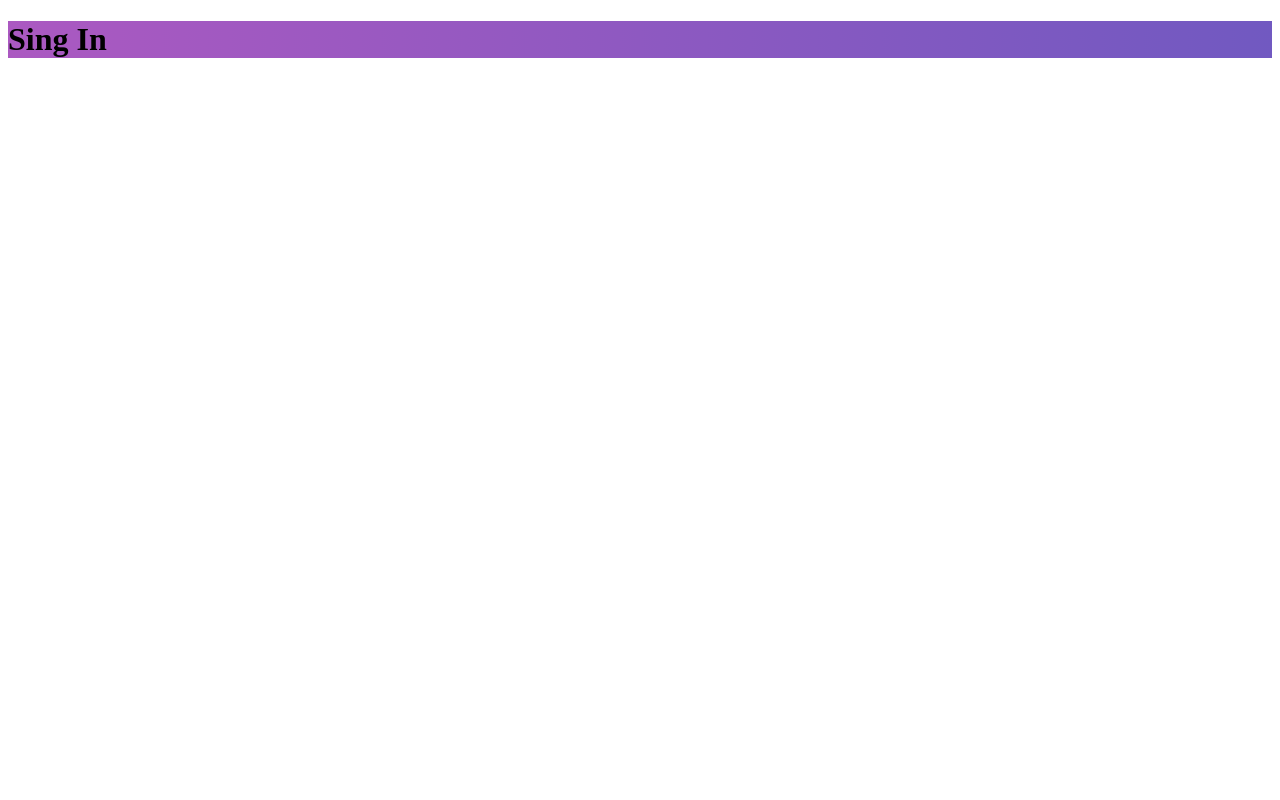
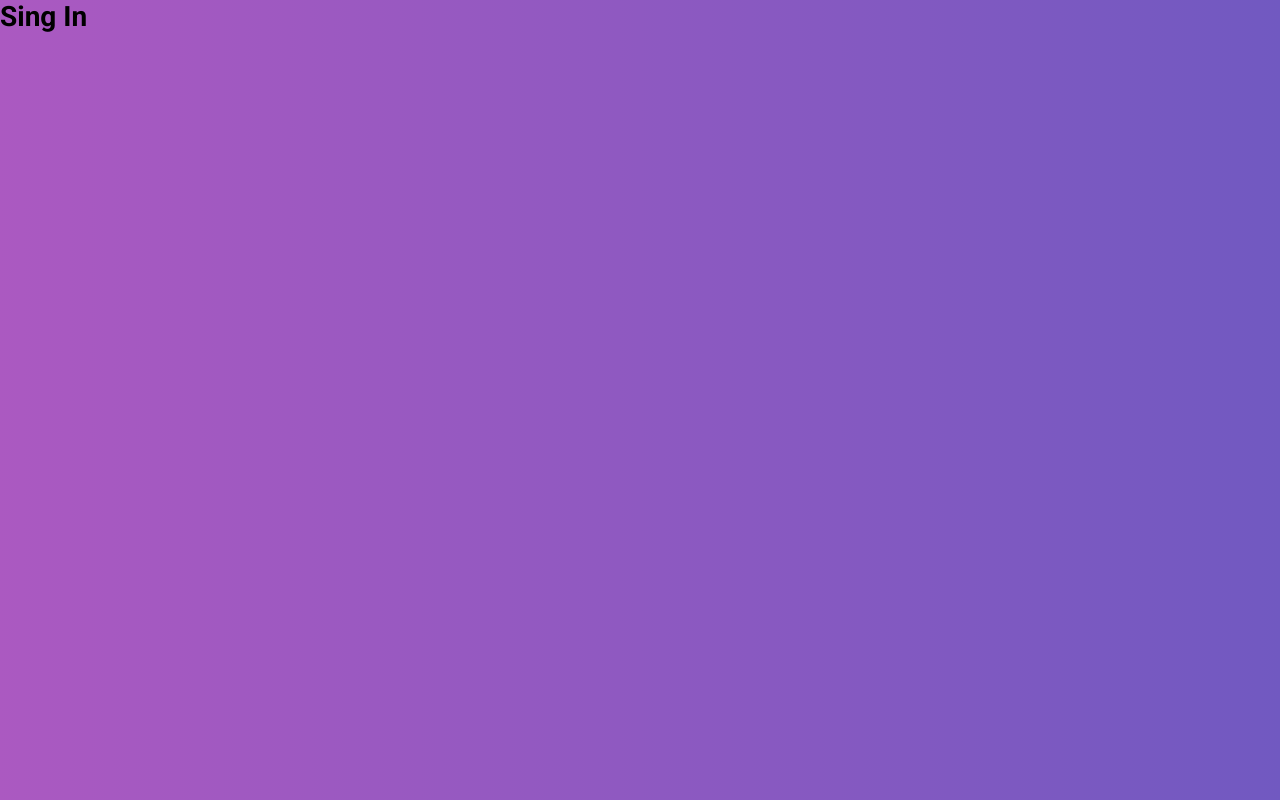
Before and after one commit to wellingtoncalixto/Gostack8.0-RocketSeat, a React (Create React App) app in the folder gobarber-front/: page / in a window 1280 px wide. Built offline with nearby package versions, Linux system fonts and the light colour scheme; the HTML template or start-up script is replaced by a standard one.

Commit message:
Estilos Globais

```diff
--- a/gobarber-front/src/App.js
+++ b/gobarber-front/src/App.js
@@ -6,10 +6,13 @@
 import Routes from './routes/index';
 import history from './services/history';
 
+import GlobalStyle from './styles/global';
+
 function App() {
   return (
     <Router history={history}>
       <Routes />
+      <GlobalStyle />
     </Router>
   );
 }
--- /dev/null
+++ b/gobarber-front/src/styles/global.js
@@ -0,0 +1,42 @@
+import { createGlobalStyle } from 'styled-components';
+
+export default createGlobalStyle`
+  @import url('https://fonts.googleapis.com/css?family=Roboto:400,700&display=swap');
+
+  * {
+    margin: 0;
+    padding: 0;
+    outline: 0;
+    box-sizing: border-box;
+  }
+
+  *:focus {
+    outline: 0;
+  }
+
+  html, body, #root {
+    height: 100%;
+  }
+
+  body {
+    -webkit-font-smoothing: antialiased;
+  }
+
+  body, input, button {
+    font: 14px 'Roboto', sans-serif;
+  }
+
+  a {
+    text-decoration: none
+  }
+
+  ul {
+    list-style: none
+  }
+
+  button {
+    cursor: pointer
+  }
+
+
+`;
```
